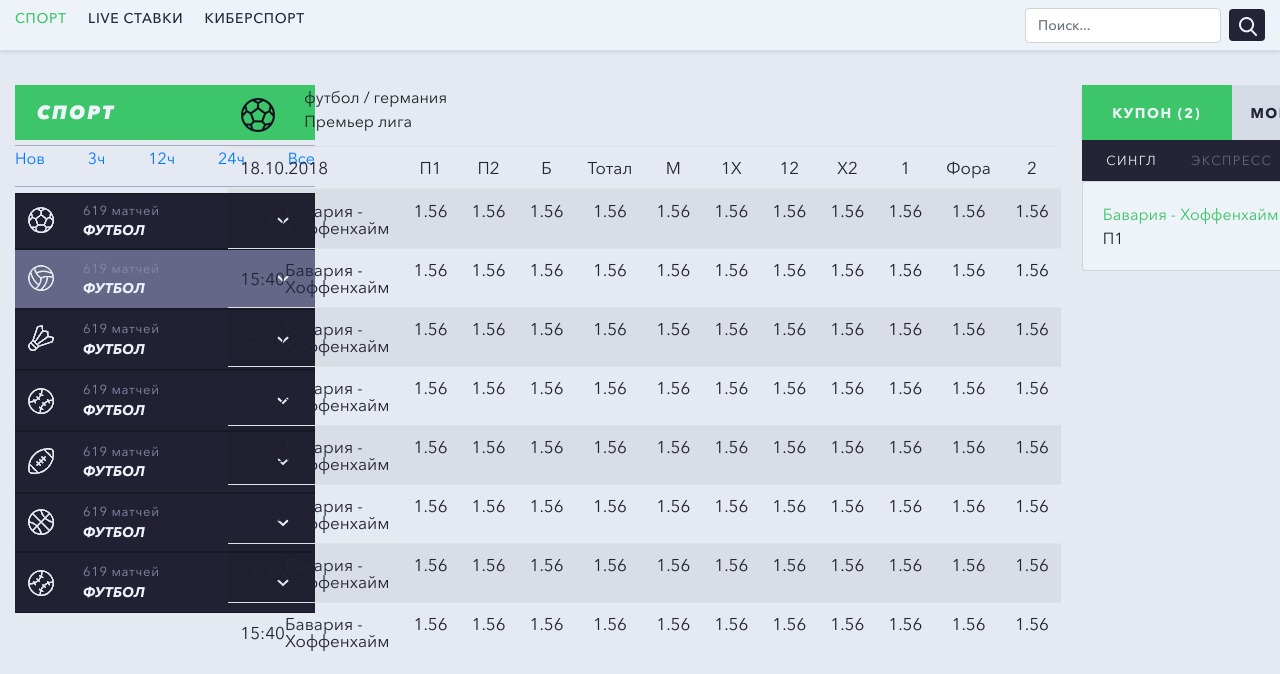
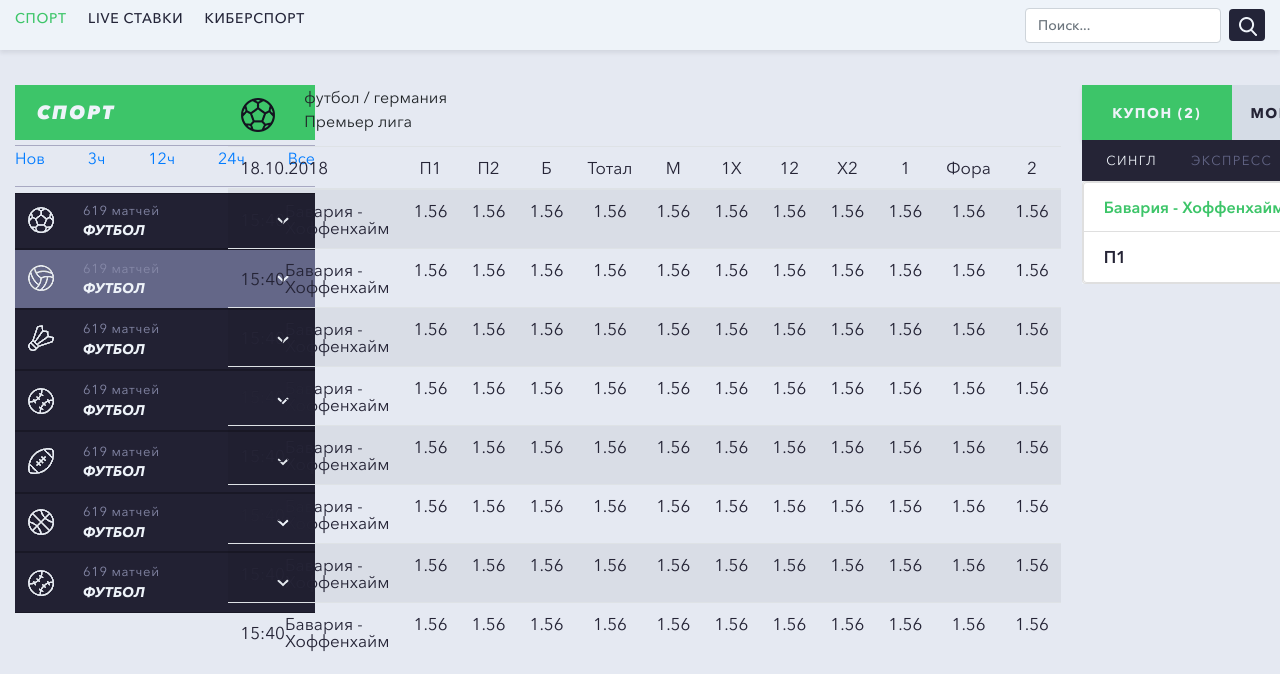
Before and after one commit to coatceatl/stickbet, a website built with webpack: page index.html in a window 1280 px wide. Shown: the part 67-741 px from the top of the page. Built offline with nearby package versions, Linux system fonts and the light colour scheme.

Commit message:
added one more font and changed card for coupons

```diff
--- a/index.html
+++ b/index.html
@@ -593,10 +593,17 @@
               </div>
               <div class='selected'>
                 <div class='card selected-card'>
-                  <div class='card-body'>
-                    <a href='#' class='card-link selected-header'>Бавария - Хоффенхайм</a>
-                    <p class='card-text selected-content'>П1</p>
-                  </div>
+                  <ul class='list-group'>
+                    <li class='list-group-item'>
+                      <a href='#' class='card-link selected-header'>Бавария - Хоффенхайм</a>
+                      <button type='button' class='close' aria-label='Close'>
+                        <span aria-hidden='true'>&times;</span>
+                      </button>
+                    </li>
+                    <li class='list-group-item'>
+                      <p class='card-text selected-content'>П1</p>
+                    </li>
+                </div>
                 </div>
               </div>
 
--- a/src/scss/_base.scss
+++ b/src/scss/_base.scss
@@ -25,6 +25,12 @@
 @font-face {
   font-family: 'Avenir Next Cyr';
   src: url('../fonts/AvenirNextCyr-Regular.ttf') format('truetype');
+       font-weight: 400;
+       font-style: normal;
+}
+@font-face {
+  font-family: 'Avenir Next Cyr Demi';
+  src: url('../fonts/AvenirNextCyr-Demi.ttf') format('truetype');
        font-weight: 400;
        font-style: normal;
 }
--- a/src/scss/_right.scss
+++ b/src/scss/_right.scss
@@ -47,14 +47,16 @@
 .right__options-item.active {
   color: #eef3f9;
 }
-.card.selected-card {
+.selected {
   background-color: #eef3f9;
 }
-.card-link.selected-content {
+.card-text.selected-content {
   color: #252436;
   font-size: remy(17px);
   font-weight: 400;
+  font-family: 'Avenir Next Cyr Demi' !important;
 }
 .card-link.selected-header {
   color: $green;
+  font-family: 'Avenir Next Cyr Demi' !important;
 }
```
Also changed, not shown: dist/fonts/AvenirNextCyr-Demi.ttf (added), dist/main.css, src/fonts/AvenirNextCyr-Demi.ttf (added).
